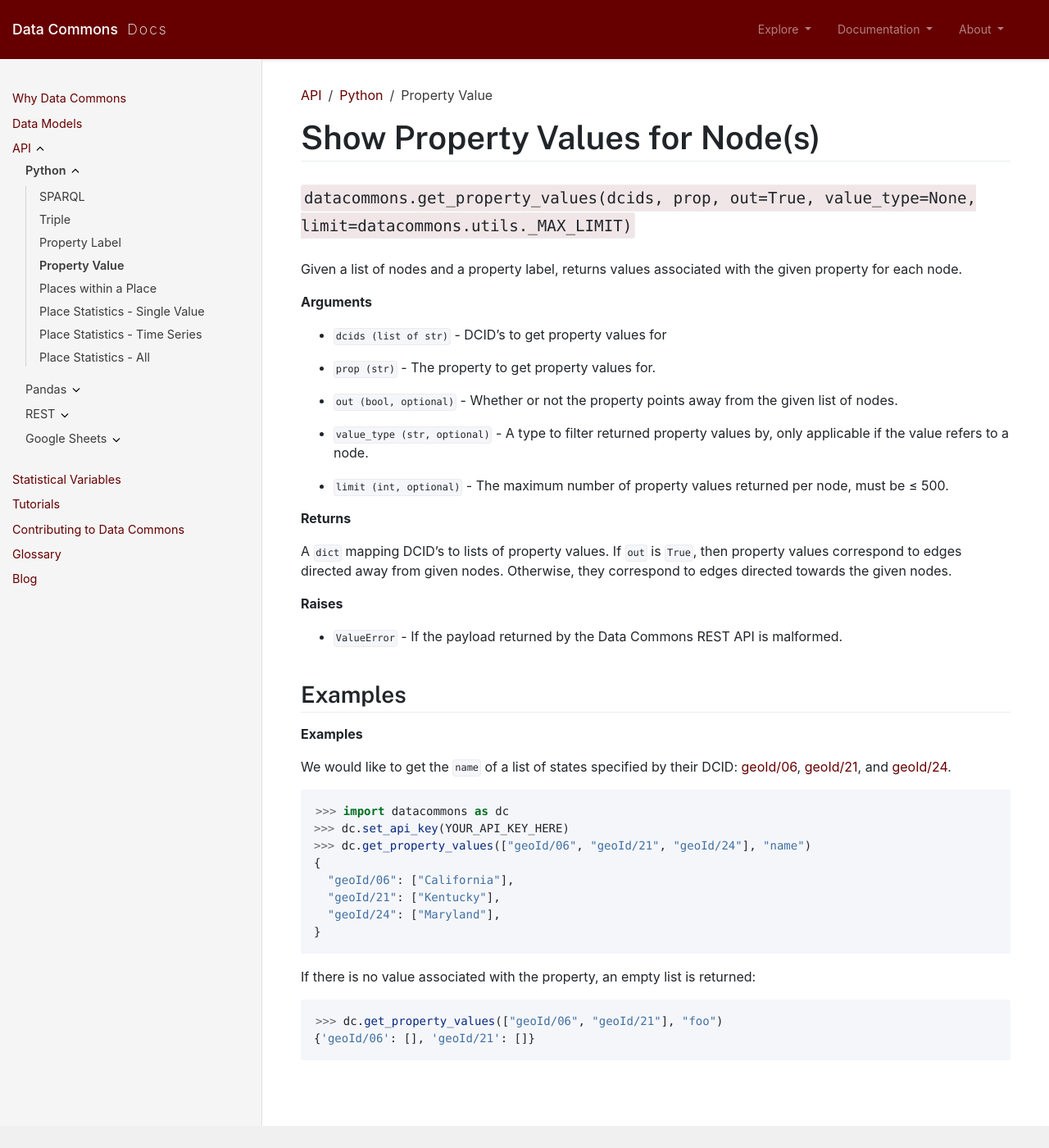
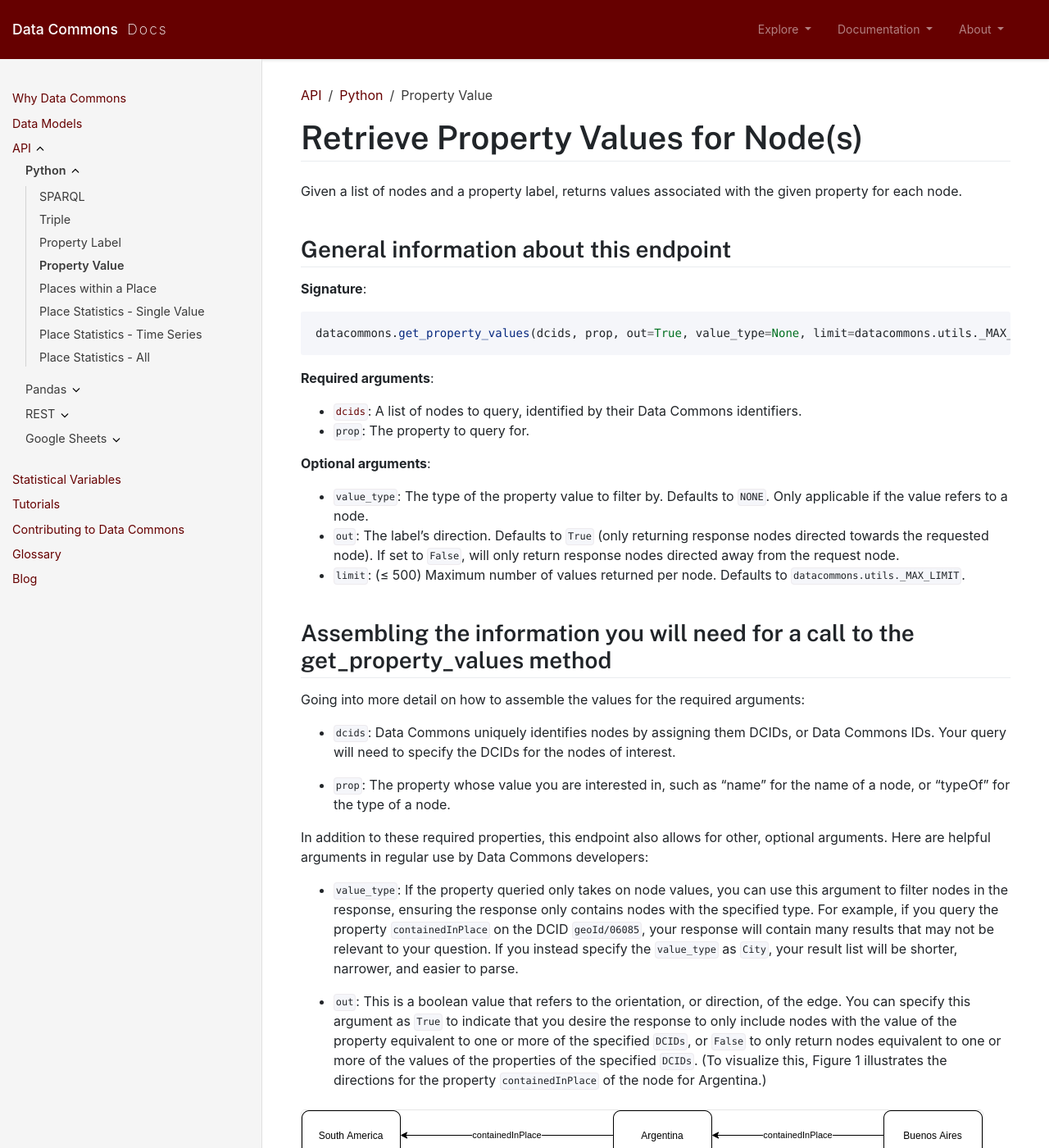
Before and after one commit to datacommonsorg/docsite, a Jekyll site: the page built from api/python/property_value.md, in a window 1280 px wide and 1400 px high. Shown: the whole window at 82% size. Built offline with Jekyll 4.4.1, drawn with Linux system fonts in a browser that asks for light colours; comment, search, counter and statistics services are not loaded; some of the changed text lies outside the part shown.

Commit message:
Python property value (#107)
Updating the Python property value docs.

````diff
--- a/api/python/property_value.md
+++ b/api/python/property_value.md
@@ -6,57 +6,112 @@
 grand_parent: API
 ---
 
-# Show Property Values for Node(s)
-
-## `datacommons.get_property_values(dcids, prop, out=True, value_type=None, limit=datacommons.utils._MAX_LIMIT)`
+# Retrieve Property Values for Node(s)
 
 Given a list of nodes and a property label, returns values associated with the
 given property for each node.
 
-**Arguments**
+## General information about this endpoint
 
-*   `dcids (list of str)` - DCID's to get property values for
+**Signature**:
+```python
+datacommons.get_property_values(dcids, prop, out=True, value_type=None, limit=datacommons.utils._MAX_LIMIT)
+```
 
-*   `prop (str)` - The property to get property values for.
+**Required arguments**:
 
-*   `out (bool, optional)` - Whether or not the property points away from the given list of nodes.
+*   [`dcids`](/glossary.html): A list of nodes to query, identified by their Data Commons identifiers.
+*   `prop`: The property to query for.
 
-*   `value_type (str, optional)` - A type to filter returned property values by, only applicable if
+**Optional arguments**:
+
+*   `value_type`: The type of the property value to filter by. Defaults to `NONE`. Only applicable if
     the value refers to a node.
+*   `out`: The label's direction. Defaults to `True` (only returning response nodes directed towards the requested node). If set to `False`, will only return response nodes directed away from the request node.
+*   `limit`: (≤ 500) Maximum number of values returned per node. Defaults to `datacommons.utils._MAX_LIMIT`.
 
-*   `limit (int, optional)` - The maximum number of property values returned per node, must be ≤ 500.
+## Assembling the information you will need for a call to the get_property_values method
 
-**Returns**
+Going into more detail on how to assemble the values for the required arguments:
 
-A `dict` mapping DCID's to lists of property values. If `out` is `True`, then
-property values correspond to edges directed away from given nodes. Otherwise,
-they correspond to edges directed towards the given nodes.
+ - `dcids`: Data Commons uniquely identifies nodes by assigning them DCIDs, or Data Commons IDs. Your query will need to specify the DCIDs for the nodes of interest.
 
-**Raises**
+ - `prop`: The property whose value you are interested in, such as "name" for the name of a node, or "typeOf" for the type of a node.
 
-*   `ValueError` - If the payload returned by the Data Commons REST API is malformed.
+In addition to these required properties, this endpoint also allows for other, optional arguments. Here are helpful arguments in regular use by Data Commons developers:
+
+  - `value_type`: If the property queried only takes on node values, you can use this argument to filter nodes in the response, ensuring the response only contains nodes with the specified type. For example, if you query the property `containedInPlace` on the DCID `geoId/06085`, your response will contain many results that may not be relevant to your question. If you instead specify the `value_type` as `City`, your result list will be shorter, narrower, and easier to parse.
+
+  - `out`: This is a boolean value that refers to the orientation, or direction, of the edge. You can specify this argument as `True` to indicate that you desire the response to only include nodes with the value of the property equivalent to one or more of the specified `DCIDs`, or `False` to only return nodes equivalent to one or more of the values of the properties of the specified `DCIDs`. (To visualize this, Figure 1 illustrates the directions for the property `containedInPlace` of the node for Argentina.)
+
+![](/assets/images/rest/property_value_direction_example.png)
+
+*Figure 1. Relationship diagram for the property `containedInPlace` of the country Argentina. Note the directionality of the property `containedInPlace`: the API returns both nodes with direction `in` (Buenos Aires is `containedInPlace` of Argentina) and nodes with direction `out` (Argentina is `containedInPlace` of South America).*
+
+## What to expect in the function return
+
+The method's return value will always be a `dict` in the following form:
+
+```json
+{
+    "<dcid>": ["string", ...]
+    ...
+}
+```
 
 ## Examples
 
-**Examples**
+### Example 1: Retrieve the common names of the country of Côte d'Ivoire.
 
-We would like to get the `name` of a list of states specified by their DCID:
-[geoId/06](https://datacommons.org/browser/geoId/06),
-[geoId/21](https://datacommons.org/browser/geoId/21), and
-[geoId/24](https://datacommons.org/browser/geoId/24).
+#### Method call
 
 ```python
->>> import datacommons as dc
->>> dc.set_api_key(YOUR_API_KEY_HERE)
->>> dc.get_property_values(["geoId/06", "geoId/21", "geoId/24"], "name")
-{
-  "geoId/06": ["California"],
-  "geoId/21": ["Kentucky"],
-  "geoId/24": ["Maryland"],
-}
+>>> datacommons.get_property_values(['country/CIV'],'name')
+{'country/CIV': ["Côte d'Ivoire", 'Ivory Coast']}
 ```
 
-[comment]: <> (Add examples for other arguments (e.g. value_type, limit)
+### Example 2: Retrieve the order to which the plant _Austrobaileya scandens_ belongs.
+
+```python
+>>> datacommons.get_property_values(['dc/bsmvthtq89217'],'order')
+{'dc/bsmvthtq89217': ['Austrobaileyales']}
+```
+
+### Example 3: Retrieve the addresses of Stuyvesant High School in New York and Gunn High School in California.
+
+```python
+>>> datacommons.get_property_values(["nces/360007702877","nces/062961004587"],'address')
+{'nces/360007702877': ['345 Chambers St, New York, New York'], 'nces/062961004587': ['780 Arastradero Rd., Palo Alto, California']}
+```
+
+### Example 4: Retrieve a list of earthquake events in Madagascar.
+
+**NOTE:** Unlike in the REST API, the Python endpoint returns only one direction. Hence, you must specify `out` as False to obtain results _in_ Madagascar.
+
+```python
+>>> datacommons.get_property_values(dcids=["country/MDG"],prop='affectedPlace',out=False,value_type='EarthquakeEvent')
+{'country/MDG': ['earthquake/us200040me', 'earthquake/us60003r15', 'earthquake/usc000evr6', 'earthquake/usp00005zf', 'earthquake/usp00006yt', 'earthquake/usp0000afz', 'earthquake/usp0001fcd', 'earthquake/usp0001ss5', 'earthquake/usp00020ud', 'earthquake/usp0002kfd', 'earthquake/usp0004qn4', 'earthquake/usp0005gu9', 'earthquake/usp0007k9j', 'earthquake/usp0008vc6', 'earthquake/usp000dckw', 'earthquake/usp000fu24', 'earthquake/usp000gmuf', 'earthquake/usp000h6zw', 'earthquake/usp000jgbb']}
+```
+
+### Example 5: Retrieve just one cyclone event in India.
+
+```python
+>>> datacommons.get_property_values(dcids=["country/IND"],prop='affectedPlace',out=False,value_type='CycloneEvent',limit=1)
+{'country/IND': ['cyclone/ibtracs_2018314N12093']}
+```
+
+### Example 6: Retrieve the country in which Buenos Aires is located.
+
+![](/assets/images/rest/property_value_direction_example.png)
+
+*Figure 2. Relationship diagram for the property `containedInPlace` of the country Argentina. Note the directionality of the property `containedInPlace`: the API returns both nodes with direction `in` (Buenos Aires is `containedInPlace` of Argentina) and nodes with direction `out` (Argentina is `containedInPlace` of South America).*
+
+```python
+>>> datacommons.get_property_values(dcids=["country/ARG"],prop='containedInPlace')
+{'country/ARG': ['southamerica']}
+```
+
+**NOTES:**
 
 If there is no value associated with the property, an empty list is returned:
 
@@ -64,3 +119,14 @@
 >>> dc.get_property_values(["geoId/06", "geoId/21"], "foo")
 {'geoId/06': [], 'geoId/21': []}
 ```
+
+## Error Returns
+
+If you do not pass a required positional argument, a TypeError is returned:
+
+```python
+>>> dc.get_property_values('address')
+Traceback (most recent call last):
+  File "<stdin>", line 1, in <module>
+TypeError: get_property_values() missing 1 required positional argument: 'prop'
+```
````
